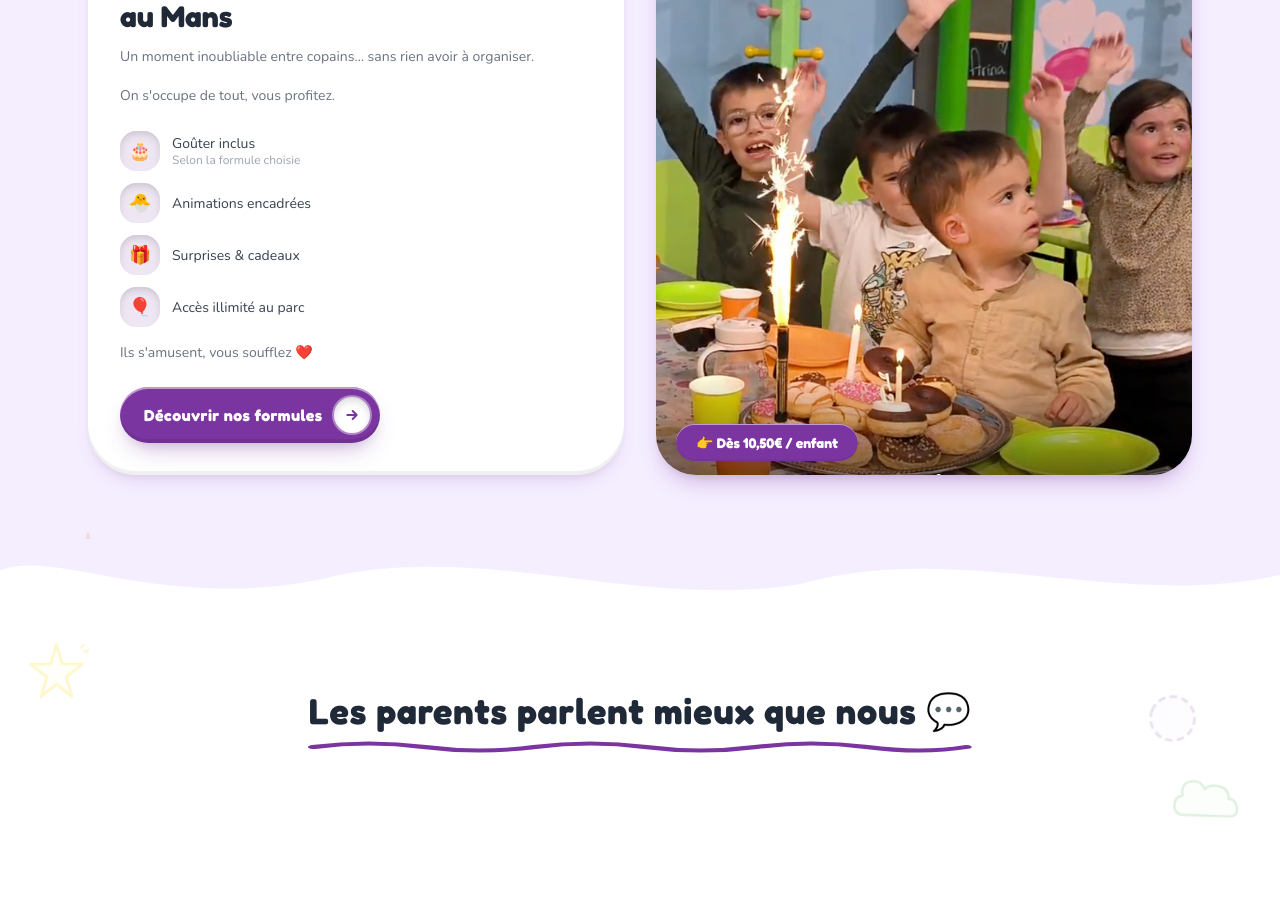
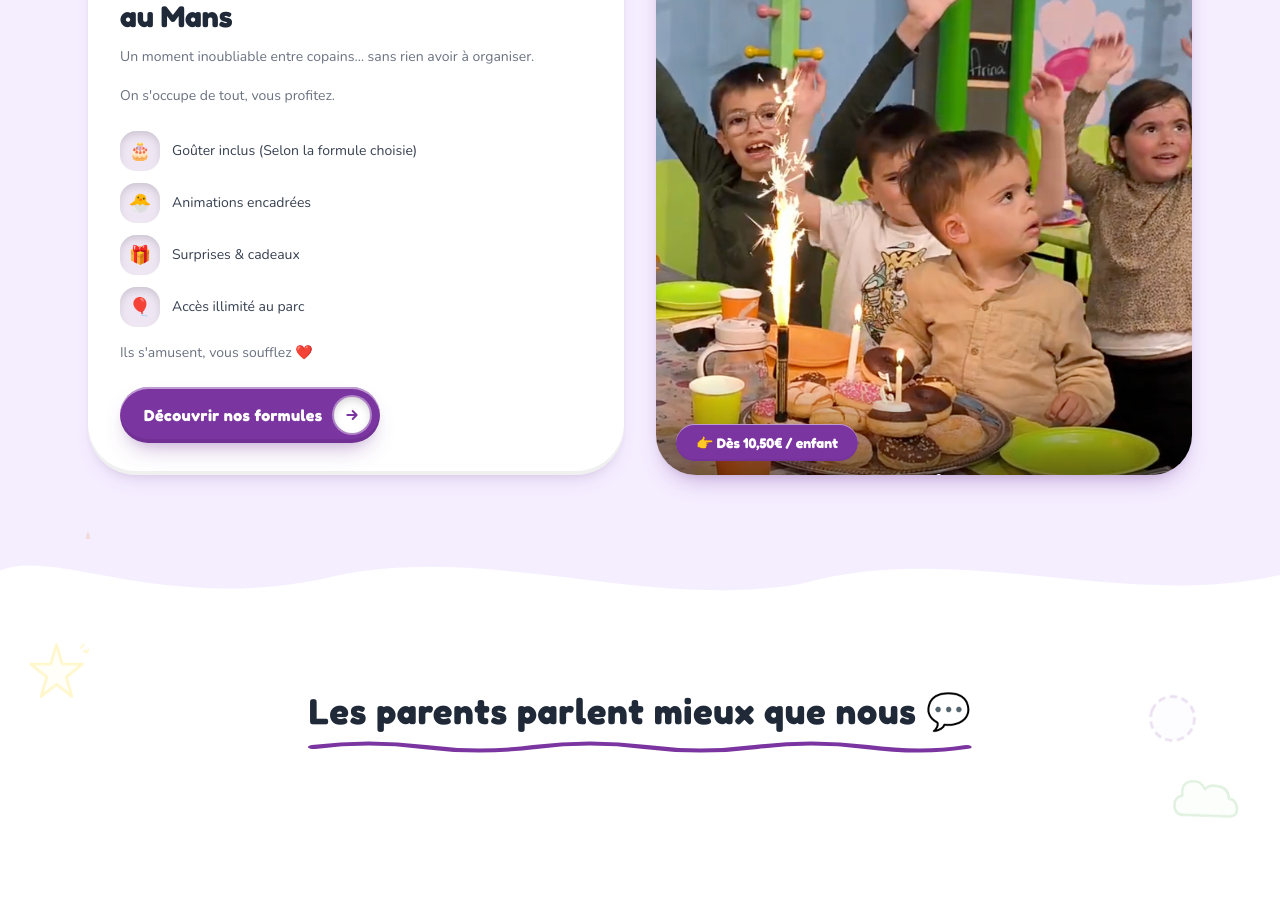
Before and after one commit to BananaGrowthAgency/parque-infantil, a Next.js app: page /escape-game in a window 1280 px wide. Shown: the part 1560-2476 px from the top of the page. Built offline with nearby package versions, Linux system fonts and the light colour scheme.

Commit message:
fix: Goûter inclus inline — "(Selon la formule choisie)" on same line
Co-Authored-By: Claude Sonnet 4.6 <noreply@anthropic.com>

```diff
--- a/components/Cumple.tsx
+++ b/components/Cumple.tsx
@@ -73,7 +73,7 @@ export default function Cumple({ nextBg = "#FFF9E0", tone = "green", reverse = f
 
               <ul className="space-y-3 mb-4">
                 {[
-                  { icon: "🎂", text: "Goûter inclus", sub: "Selon la formule choisie" },
+                  { icon: "🎂", text: "Goûter inclus (Selon la formule choisie)" },
                   { icon: "🐣", text: "Animations encadrées" },
                   { icon: "🎁", text: "Surprises & cadeaux" },
                   { icon: "🎈", text: "Accès illimité au parc" },
@@ -86,12 +86,7 @@ export default function Cumple({ nextBg = "#FFF9E0", tone = "green", reverse = f
                       >
                         {item.icon}
                       </span>
-                      <span className="font-nunito text-sm text-gray-700 leading-tight">
-                        {item.text}
-                        {"sub" in item && (
-                          <span className="block text-xs text-gray-400">{(item as { sub: string }).sub}</span>
-                        )}
-                      </span>
+                      <span className="font-nunito text-sm text-gray-700">{item.text}</span>
                     </li>
                   </FadeInUp>
                 ))}
```
